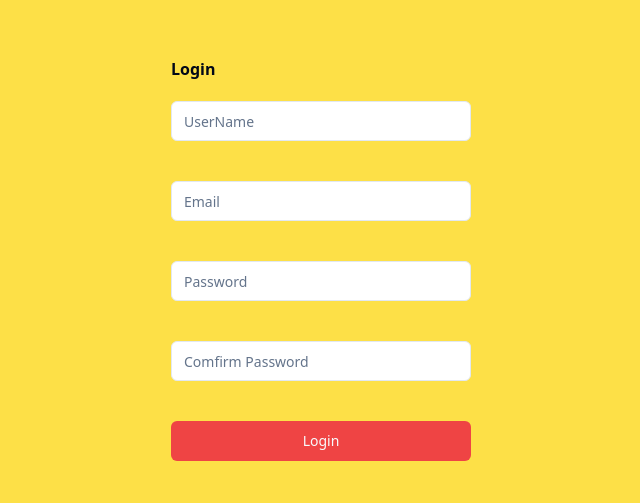
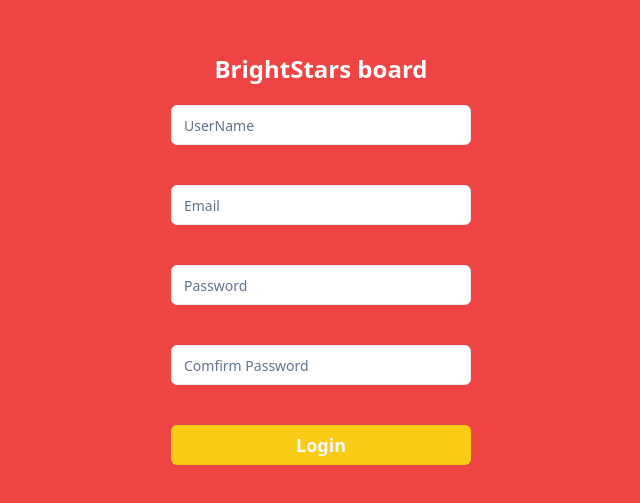
Before and after one commit to Hanna1997-del/BrightStarsCMS, a Next.js app: page / in a window 1280 px wide. Shown: the part 141-644 px from the top of the page, without its empty margins (319-959 px from the left). Built offline with nearby package versions, Linux system fonts and the light colour scheme.

Commit message:
login changes theme and fixed font

```diff
--- a/pages/login/index.tsx
+++ b/pages/login/index.tsx
@@ -42,12 +42,12 @@ const Login: React.FC<LoginProps> = () => {
     return (
 
         <div className={cn(
-          close?"flex fixed top-[-600px] left-0 z-0 w-screen h-screen justify-center items-center bg-yellow-300":
-          "flex fixed top-0 left-0 z-50 w-screen h-screen justify-center items-center bg-yellow-300"
+          close?"flex fixed top-[-600px] left-0 z-0 w-screen h-screen justify-center items-center bg-red-500":
+          "flex fixed top-0 left-0 z-50 w-screen h-screen justify-center items-center bg-red-500"
         )}>
 
           <div className="flex flex-col gap-5">
-          <h1 className="font-bold">Login</h1>
+          <h1 className="font-bold text-2xl text-white text-center">BrightStars board</h1>
             <Input type="text" placeholder="UserName" className="w-[300px]" onChange={(e)=>setUserName(e.target.value)}/>
             <p>{errorUserName}</p>
             <Input type="email" placeholder="Email" className="w-[300px]" onChange={(e)=>setEmail(e.target.value)}/>
@@ -57,7 +57,7 @@ const Login: React.FC<LoginProps> = () => {
             <Input type="password" placeholder="Comfirm Password" className="w-[300px]" onChange={(e)=>setConfirmPassword(e.target.value)}/>
             <p>{errorConfirmPw}</p>
             <Button asChild
-            className={cn("bg-red-500",
+            className={cn("bg-yellow-400 font-bold text-lg",
 
             )} onClick={validate}>
               <Link href="/login">Login</Link>
```
